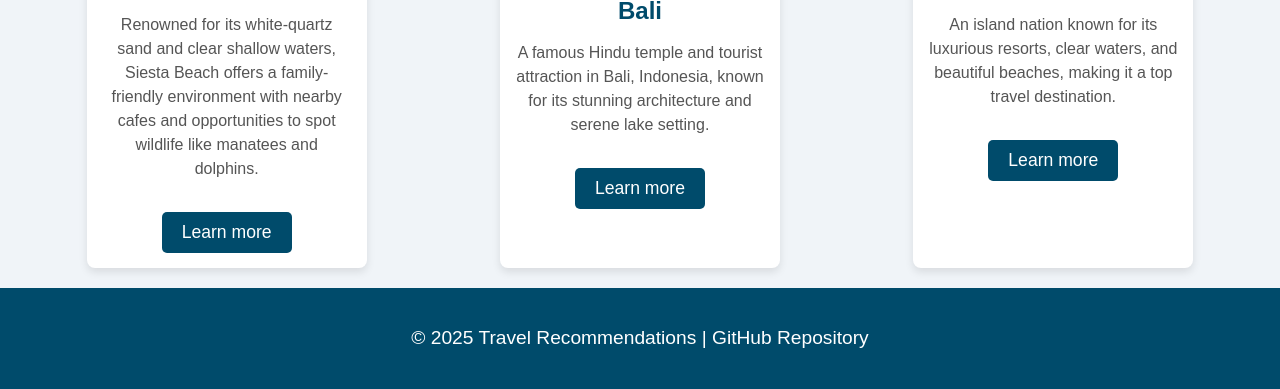
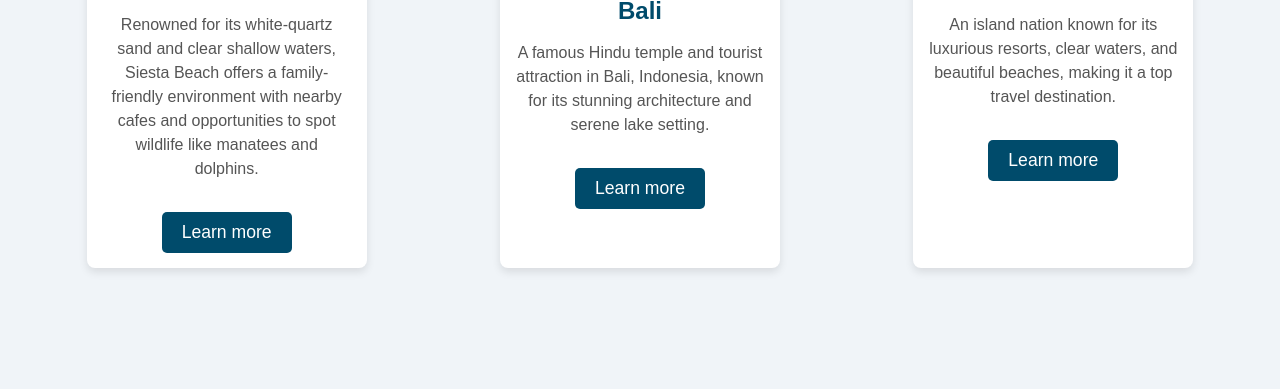
Before and after one commit to Student4now/Travel_Recommendations, a plain HTML site: page index.html in a window 1280 px wide. Shown: the part 414-803 px from the top of the page. Drawn offline with Linux system fonts and the light colour scheme.

Commit message:
Update index.html

```diff
--- a/index.html
+++ b/index.html
@@ -131,10 +131,6 @@
   <!-- Destinations Section -->
   <div id="destinations"></div>
 
-  <!-- Footer -->
-  <footer>
-    <p>&copy; 2025 Travel Recommendations | <a href="https://github.com/Student4now/Travel_Recommendations.git" target="_blank">GitHub Repository</a></p>
-  </footer>
 
   <script src="script.js"></script>
 </body>
```
